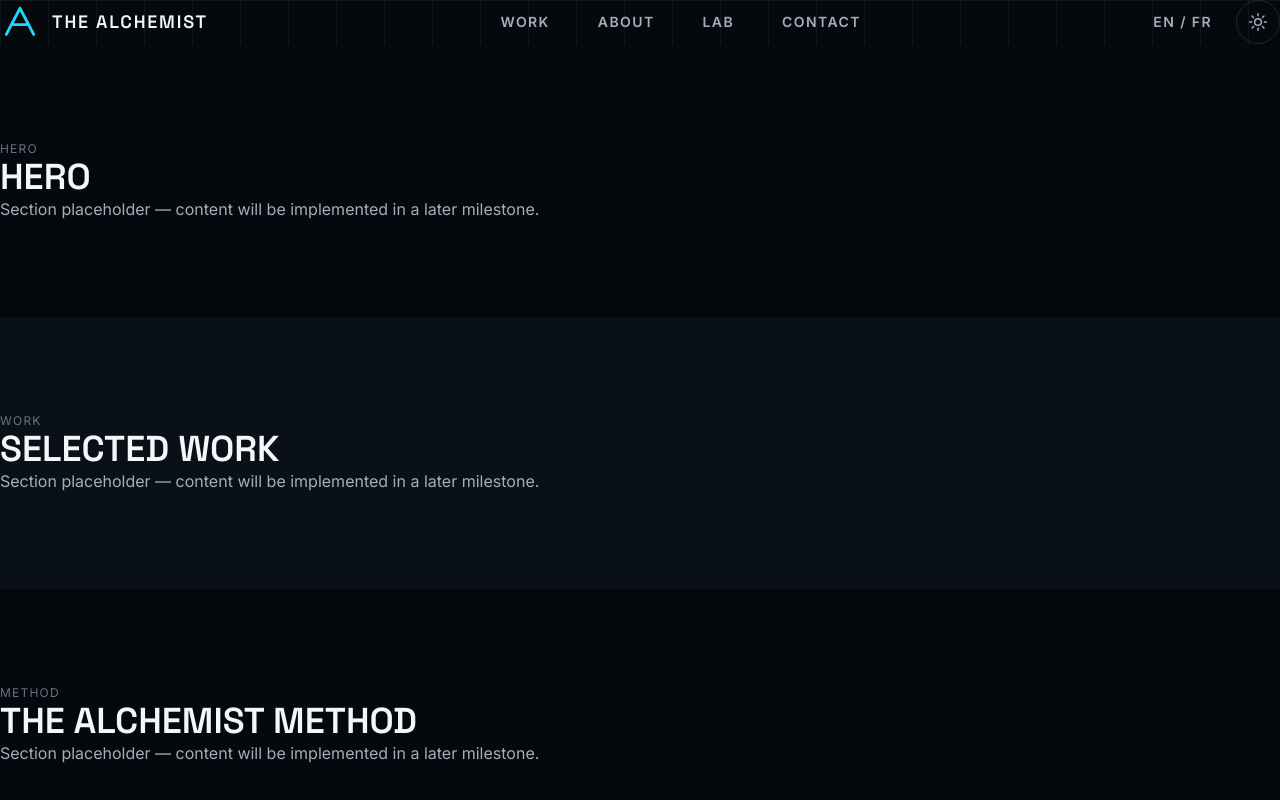
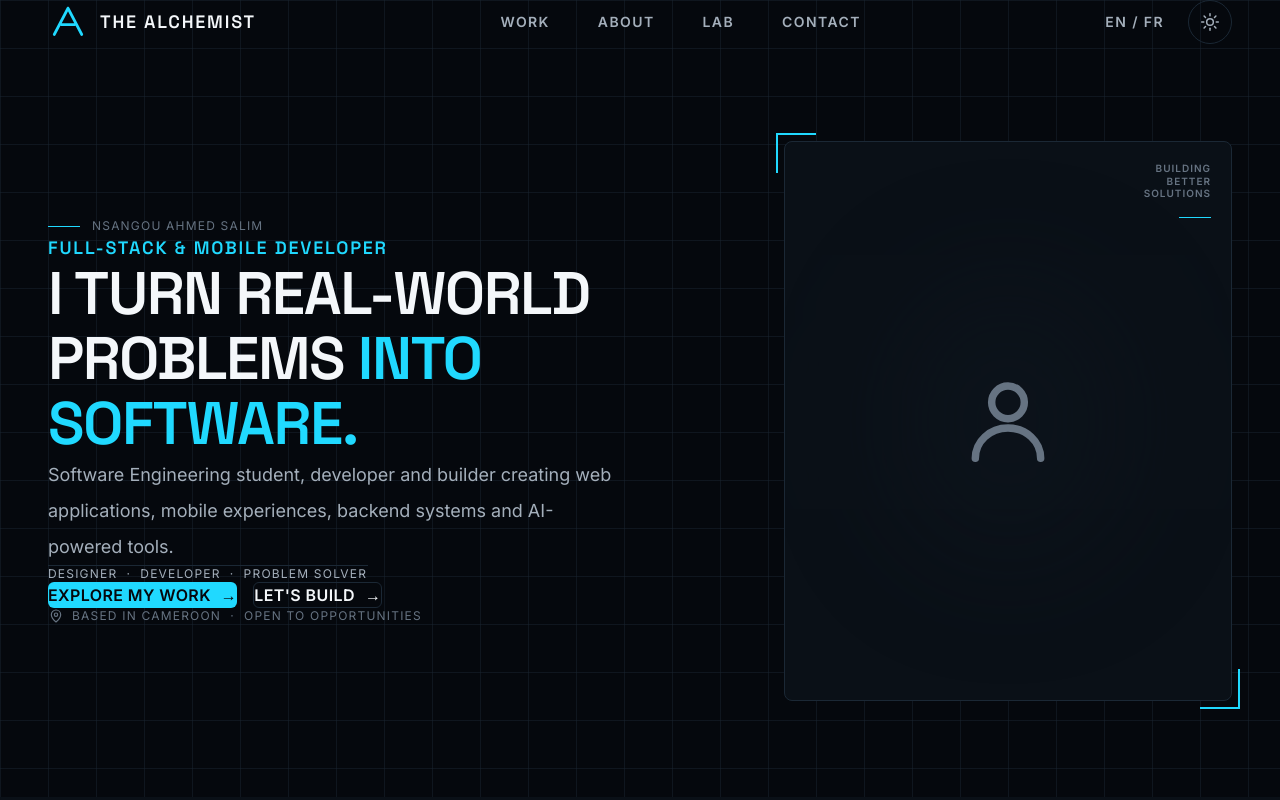
Before and after one commit to Ahmedsalim90/the_alchemist, a React (Vite) app: page / in a window 1280 px wide. Shown: the top 800 px of the page. Built offline with nearby package versions, Linux system fonts and the light colour scheme.

Commit message:
finish the hero section and the reveal scrolle effect

```diff
--- a/src/components/layout/PlaceholderContent.jsx
+++ b/src/components/layout/PlaceholderContent.jsx
@@ -1,6 +1,8 @@
+import Reveal from '../ui/Reveal'
+
 function PlaceholderContent({ label, title }) {
   return (
-    <>
+    <Reveal>
       <p className="text-xs uppercase tracking-widest text-foreground-muted">
         {label}
       </p>
@@ -10,7 +12,7 @@ function PlaceholderContent({ label, title }) {
       <p className="mt-4 max-w-xl text-foreground-secondary">
         Section placeholder — content will be implemented in a later milestone.
       </p>
-    </>
+    </Reveal>
   )
 }
 
--- a/src/components/layout/Section.jsx
+++ b/src/components/layout/Section.jsx
@@ -1,7 +1,7 @@
 import Container from '../ui/Container'
 
 const surfaces = {
-  background: 'bg-background',
+  background: '',
   surface: 'bg-surface',
   elevated: 'bg-elevated',
 }
--- a/src/components/ui/Button.jsx
+++ b/src/components/ui/Button.jsx
@@ -1,6 +1,6 @@
-function Button({ children, variant = 'primary', className = '', ...props }) {
+function Button({ children, variant = 'primary', href, className = '', ...props }) {
   const base =
-    'inline-flex items-center gap-2 rounded-md px-6 py-3 text-sm font-semibold tracking-wide transition-colors duration-200'
+  'group inline-flex items-center justify-center gap-2.5 rounded-md px-9 py-4 text-base font-semibold tracking-wide transition-colors duration-200'
 
   const variants = {
     primary: 'bg-accent text-background hover:bg-accent/90',
@@ -8,9 +8,32 @@ function Button({ children, variant = 'primary', className = '', ...props }) {
       'bg-transparent text-foreground border border-border hover:border-accent hover:text-accent',
   }
 
+  const classes = `${base} ${variants[variant]} ${className}`
+
+  let content = children
+  if (typeof children === 'string' && children.trim().endsWith('→')) {
+    const label = children.trim().slice(0, -1).trim()
+    content = (
+      <>
+        {label}
+        <span className="inline-block transition-transform duration-200 group-hover:translate-x-1 motion-reduce:transition-none motion-reduce:transform-none">
+          →
+        </span>
+      </>
+    )
+  }
+
+  if (href) {
+    return (
+      <a href={href} className={classes} {...props}>
+        {content}
+      </a>
+    )
+  }
+
   return (
-    <button className={`${base} ${variants[variant]} ${className}`} {...props}>
-      {children}
+    <button className={classes} {...props}>
+      {content}
     </button>
   )
 }
--- a/src/components/ui/Container.jsx
+++ b/src/components/ui/Container.jsx
@@ -1,6 +1,16 @@
 function Container({ children, className = '' }) {
   return (
-    <div className={`mx-auto w-full max-w-7xl px-4 sm:px-6 md:px-8 lg:px-12 ${className}`}>
+    <div
+      className={`w-full ${className}`}
+      style={{
+        maxWidth: '1280px',
+        marginLeft: 'auto',
+        marginRight: 'auto',
+        paddingLeft: 'clamp(1rem, 4vw, 3rem)',
+        paddingRight: 'clamp(1rem, 4vw, 3rem)',
+        boxSizing: 'border-box',
+      }}
+    >
       {children}
     </div>
   )
--- /dev/null
+++ b/src/components/ui/Reveal.jsx
@@ -0,0 +1,72 @@
+import { useEffect, useRef, useState } from 'react'
+
+function Reveal({
+  children,
+  delay = 0,
+  duration = 700,
+  distance = 24,
+  direction = 'up',
+  once = true,
+  threshold = 0.15,
+  className = '',
+}) {
+  const ref = useRef(null)
+  const [isVisible, setIsVisible] = useState(false)
+  const [skipAnimation, setSkipAnimation] = useState(false)
+
+  useEffect(() => {
+    const prefersReducedMotion = window.matchMedia(
+      '(prefers-reduced-motion: reduce)'
+    ).matches
+
+    if (prefersReducedMotion || typeof IntersectionObserver === 'undefined') {
+      setSkipAnimation(true)
+      setIsVisible(true)
+      return
+    }
+
+    const node = ref.current
+    if (!node) return
+
+    const observer = new IntersectionObserver(
+      ([entry]) => {
+        if (entry.isIntersecting) {
+          setIsVisible(true)
+          if (once) observer.unobserve(node)
+        } else if (!once) {
+          setIsVisible(false)
+        }
+      },
+      { threshold, rootMargin: '0px 0px -8% 0px' }
+    )
+
+    observer.observe(node)
+    return () => observer.disconnect()
+  }, [once, threshold])
+
+  const offsets = {
+  up: `translateY(${distance}px)`,
+  down: `translateY(-${distance}px)`,
+  left: `translateX(${distance}px)`,
+  right: `translateX(-${distance}px)`,
+}
+
+  const style = skipAnimation
+    ? undefined
+    : {
+        opacity: isVisible ? 1 : 0,
+        transform: isVisible ? 'translate(0, 0)' : offsets[direction],
+        transitionProperty: 'opacity, transform',
+        transitionDuration: `${duration}ms`,
+        transitionTimingFunction: 'cubic-bezier(0.16, 1, 0.3, 1)',
+        transitionDelay: `${delay}ms`,
+      }
+
+  return (
+    <div ref={ref} className={className} style={style}>
+      {children}
+    </div>
+  )
+}
+
+export default Reveal
--- a/src/components/ui/icons.jsx
+++ b/src/components/ui/icons.jsx
@@ -113,3 +113,20 @@ export function WhatsappIcon({ className = '' }) {
     </svg>
   )
 }
+export function PinIcon({ className = '' }) {
+  return (
+    <svg
+      viewBox="0 0 24 24"
+      fill="none"
+      stroke="currentColor"
+      strokeWidth="1.8"
+      strokeLinecap="round"
+      strokeLinejoin="round"
+      className={className}
+      aria-hidden="true"
+    >
+      <path d="M12 21s-7-6.1-7-11a7 7 0 0 1 14 0c0 4.9-7 11-7 11z" />
+      <circle cx="12" cy="10" r="2.5" />
+    </svg>
+  )
+}
--- /dev/null
+++ b/src/hooks/useStagger.js
@@ -0,0 +1,7 @@
+const STAGGER_STEP = 80
+
+function useStagger(index) {
+  return index * STAGGER_STEP
+}
+
+export default useStagger
--- /dev/null
+++ b/src/hooks/useTypewriter.js
@@ -0,0 +1,72 @@
+import { useEffect, useState } from 'react'
+
+const FIRST_WORD = 'DESIGNER'
+const FINAL_ROLE = 'FULL-STACK & MOBILE DEVELOPER'
+
+function useTypewriter() {
+  const [text, setText] = useState('')
+  const [done, setDone] = useState(false)
+
+  useEffect(() => {
+    const prefersReducedMotion = window.matchMedia(
+      '(prefers-reduced-motion: reduce)'
+    ).matches
+
+    if (prefersReducedMotion) {
+      setText(FINAL_ROLE)
+      setDone(true)
+      return
+    }
+
+    const timeouts = []
+    function after(delay, fn) {
+      timeouts.push(setTimeout(fn, delay))
+    }
+
+    function typeWord(word, speed, onComplete) {
+      let i = 0
+      function tick() {
+        i += 1
+        setText(word.slice(0, i))
+        if (i < word.length) {
+          after(speed, tick)
+        } else {
+          onComplete()
+        }
+      }
+      tick()
+    }
+
+    function eraseWord(word, speed, onComplete) {
+      let i = word.length
+      function tick() {
+        i -= 1
+        setText(word.slice(0, i))
+        if (i > 0) {
+          after(speed, tick)
+        } else {
+          onComplete()
+        }
+      }
+      tick()
+    }
+
+    after(300, () => {
+      typeWord(FIRST_WORD, 90, () => {
+        after(700, () => {
+          eraseWord(FIRST_WORD, 45, () => {
+            after(300, () => {
+              typeWord(FINAL_ROLE, 55, () => setDone(true))
+            })
+          })
+        })
+      })
+    })
+
+    return () => timeouts.forEach(clearTimeout)
+  }, [])
+
+  return { text, done }
+}
+
+export default useTypewriter
--- a/src/sections/Hero.jsx
+++ b/src/sections/Hero.jsx
@@ -1,10 +1,99 @@
 import Section from '../components/layout/Section'
-import PlaceholderContent from '../components/layout/PlaceholderContent'
+import Button from '../components/ui/Button'
+import { PersonIcon, PinIcon } from '../components/ui/icons'
+import useTypewriter from '../hooks/useTypewriter'
 
 function Hero() {
+  const { text, done } = useTypewriter()
+
   return (
-    <Section id="hero" surface="background">
-      <PlaceholderContent label="Hero" title="HERO" />
+    <Section id="hero" surface="background" className="pt-20 pb-24 lg:pt-24 lg:pb-32">
+      <div className="grid items-center gap-12 md:grid-cols-[3fr_2fr] md:gap-10 lg:gap-16">
+        {/* LEFT — content */}
+        <div className="text-left">
+          <div className="flex items-center gap-3">
+            <span className="h-px w-8 bg-accent" aria-hidden="true" />
+            <p className="text-xs uppercase tracking-widest text-foreground-muted">
+              Nsangou Ahmed Salim
+            </p>
+          </div>
+
+          <p className="mt-4 whitespace-nowrap font-display text-base font-semibold uppercase tracking-widest text-accent sm:text-lg">
+            {text}
+            {!done && (
+              <span
+                className="ml-1 inline-block h-[0.9em] w-[2px] translate-y-[1px] animate-pulse bg-accent align-middle"
+                aria-hidden="true"
+              />
+            )}
+          </p>
+
+          <h1 className="mt-9 font-display text-4xl font-bold leading-[1.08] tracking-tight text-foreground sm:text-5xl lg:text-5xl xl:text-6xl">
+            I TURN REAL-WORLD
+            <br />
+            PROBLEMS <span className="text-accent">INTO SOFTWARE.</span>
+          </h1>
+
+          <p className="mt-9 max-w-xl text-base leading-loose text-foreground-secondary sm:text-lg">
+            Software Engineering student, developer and builder creating web
+            applications, mobile experiences, backend systems and AI-powered
+            tools.
+          </p>
+
+          <div className="mt-8 h-px w-full max-w-xs bg-border" aria-hidden="true" />
+
+          <p className="mt-8 text-xs uppercase tracking-widest text-foreground-secondary">
+            Designer &nbsp;·&nbsp; Developer &nbsp;·&nbsp; Problem Solver
+          </p>
+
+          <div className="mt-10 flex flex-wrap gap-4">
+            <Button href="#work" variant="primary">
+              EXPLORE MY WORK →
+            </Button>
+            <Button href="#contact" variant="secondary">
+              LET'S BUILD →
+            </Button>
+          </div>
+
+          <div className="mt-12 flex items-center gap-2 text-xs uppercase tracking-widest text-foreground-muted">
+            <PinIcon className="h-4 w-4" />
+            Based in Cameroon &nbsp;·&nbsp; Open to opportunities
+          </div>
+        </div>
+
+        {/* RIGHT — portrait panel, fills its grid column exactly */}
+        <div className="relative w-full">
+          <div className="relative aspect-[4/5] w-full overflow-hidden rounded-lg border border-border bg-surface">
+            <div className="absolute inset-0 flex items-center justify-center">
+              <div className="h-1/2 w-1/2 rounded-full bg-elevated opacity-40 blur-3xl" />
+            </div>
+
+            <div className="relative flex h-full w-full items-center justify-center">
+              <PersonIcon className="h-24 w-24 text-foreground-muted sm:h-28 sm:w-28" />
+            </div>
+
+            <div className="absolute right-5 top-5 text-right">
+              <p className="text-[10px] font-semibold uppercase leading-tight tracking-widest text-foreground-muted">
+                Building
+                <br />
+                Better
+                <br />
+                Solutions
+              </p>
+              <span className="mt-2 inline-block h-px w-8 bg-accent" aria-hidden="true" />
+            </div>
+          </div>
+
+          <div
+            className="pointer-events-none absolute -left-2 -top-2 h-10 w-10 border-l-2 border-t-2 border-accent"
+            aria-hidden="true"
+          />
+          <div
+            className="pointer-events-none absolute -bottom-2 -right-2 h-10 w-10 border-b-2 border-r-2 border-accent"
+            aria-hidden="true"
+          />
+        </div>
+      </div>
     </Section>
   )
 }
```
Also changed, not shown: src/index.css (line endings or trailing spaces).
